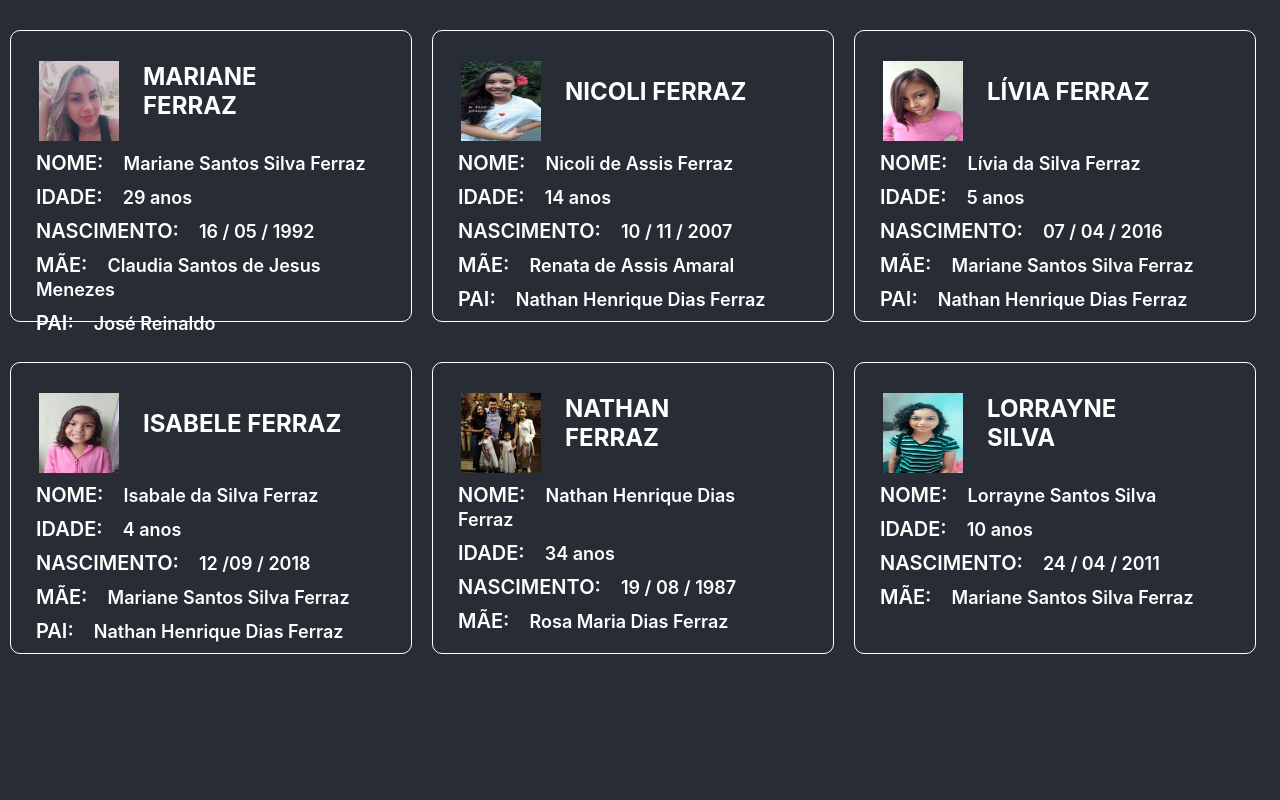
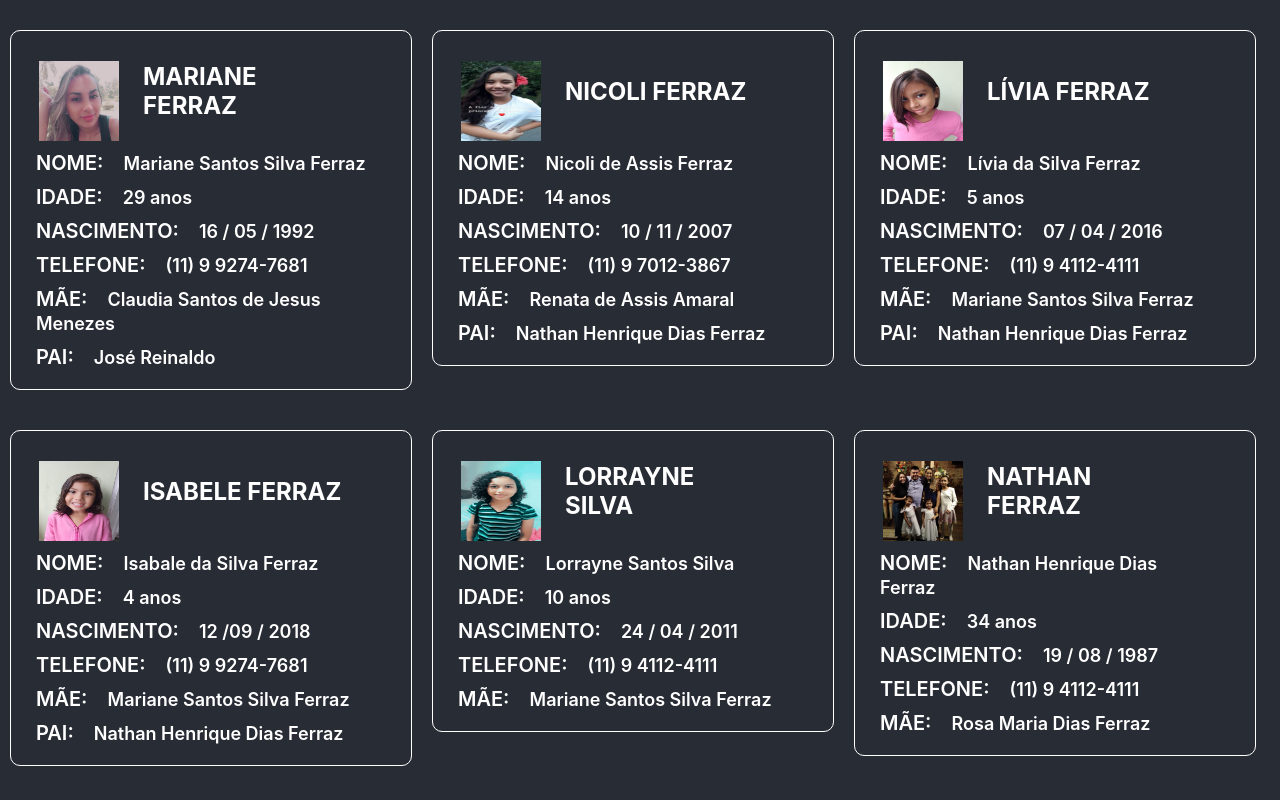
Before and after one commit to FerrazNathan/aulas-react, a React (Create React App) app in the folder my-app/: page / in a window 1280 px wide. Built offline with nearby package versions, Linux system fonts and the light colour scheme.

Commit message:
finalizando a tarefa e add parametros ao json

```diff
--- a/my-app/src/App.css
+++ b/my-app/src/App.css
@@ -36,7 +36,7 @@ code {
   flex-direction: column;
   justify-content: start;
   width: 380px;
-  height: 270px;
+  height: 100%;
   border-radius: 10px;
   margin-top: 30px;
   padding: 10px;
--- a/my-app/src/components/ ListData/index.jsx
+++ b/my-app/src/components/ ListData/index.jsx
@@ -11,7 +11,8 @@ export default function ListData({ item }) {
       <div className='Card-text'>
         <p>Nome: <span>{item.name}</span></p>
         <p>Idade: <span>{item.age} anos</span></p>
-        <p>Nascimento: <span>{item.date_born}</span></p>
+        <p>Nascimento: <span>{item.dateBorn}</span></p>
+        <p>Telefone: <span>{item.fone}</span></p>
         <p>Mãe: <span>{item.nameMother}</span></p>
         {item.nameFather && <p>Pai: <span>{item.nameFather}</span></p>}
       </div>
--- a/my-app/src/mock/index.js
+++ b/my-app/src/mock/index.js
@@ -4,7 +4,8 @@ export const familia = [
     title: 'Mariane Ferraz',
     name: 'Mariane Santos Silva Ferraz',
     age: 29,
-    date_born: '16 / 05 / 1992',
+    dateBorn: '16 / 05 / 1992',
+    fone: '(11) 9 9274-7681',
     nameMother: 'Claudia Santos de Jesus Menezes',
     nameFather: 'José Reinaldo',
   },
@@ -13,7 +14,8 @@ export const familia = [
     title:'Nicoli Ferraz',
     name: 'Nicoli de Assis Ferraz',
     age: 14,
-    date_born: '10 / 11 / 2007',
+    dateBorn: '10 / 11 / 2007',
+    fone: '(11) 9 7012-3867',
     nameMother: 'Renata de Assis Amaral',
     nameFather: 'Nathan Henrique Dias Ferraz'
   },
@@ -22,7 +24,8 @@ export const familia = [
     title:'Lívia Ferraz',
     name: 'Lívia da Silva Ferraz',
     age: 5,
-    date_born: '07 / 04 / 2016',
+    dateBorn: '07 / 04 / 2016',
+    fone: '(11) 9 4112-4111',
     nameMother: 'Mariane Santos Silva Ferraz',
     nameFather: 'Nathan Henrique Dias Ferraz'
   },
@@ -31,26 +34,29 @@ export const familia = [
     title:'Isabele Ferraz',
     name: 'Isabale da Silva Ferraz',
     age: 4,
-    date_born: '12 /09 / 2018',
+    dateBorn: '12 /09 / 2018',
+    fone: '(11) 9 9274-7681',
     nameMother: 'Mariane Santos Silva Ferraz',
     nameFather: 'Nathan Henrique Dias Ferraz'
+  },
+  {
+    image: './lolo.jpeg',
+    title:'Lorrayne Silva',
+    name: 'Lorrayne Santos Silva',
+    age: 10,
+    dateBorn: '24 / 04 / 2011',
+    fone: '(11) 9 4112-4111',
+    nameMother: 'Mariane Santos Silva Ferraz',
+    nameFather: ''
   },
   {
     image: './nathan.jpg',
     title: 'Nathan Ferraz',
     name: 'Nathan Henrique Dias Ferraz',
     age: 34,
-    date_born: '19 / 08 / 1987',
+    dateBorn: '19 / 08 / 1987',
+    fone: '(11) 9 4112-4111',
     nameMother: 'Rosa Maria Dias Ferraz',
     nameFather: ''
-  },
-  {
-    image: './lolo.jpeg',
-    title:'Lorrayne Silva',
-    name: 'Lorrayne Santos Silva',
-    age: 10,
-    date_born: '24 / 04 / 2011',
-    nameMother: 'Mariane Santos Silva Ferraz',
-    nameFather: ''
-  },
+  }
 ]
```
